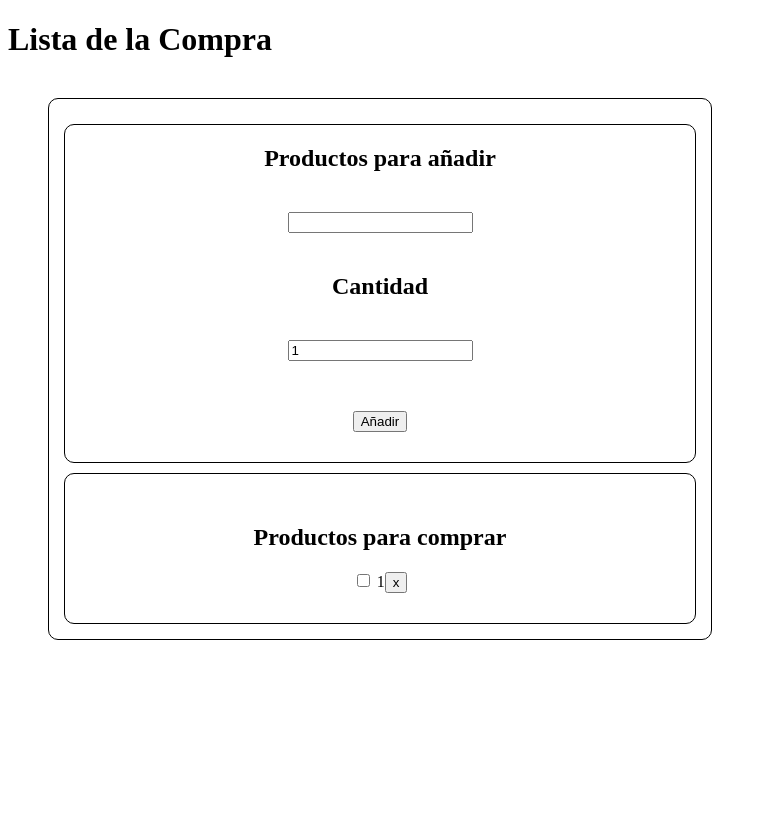
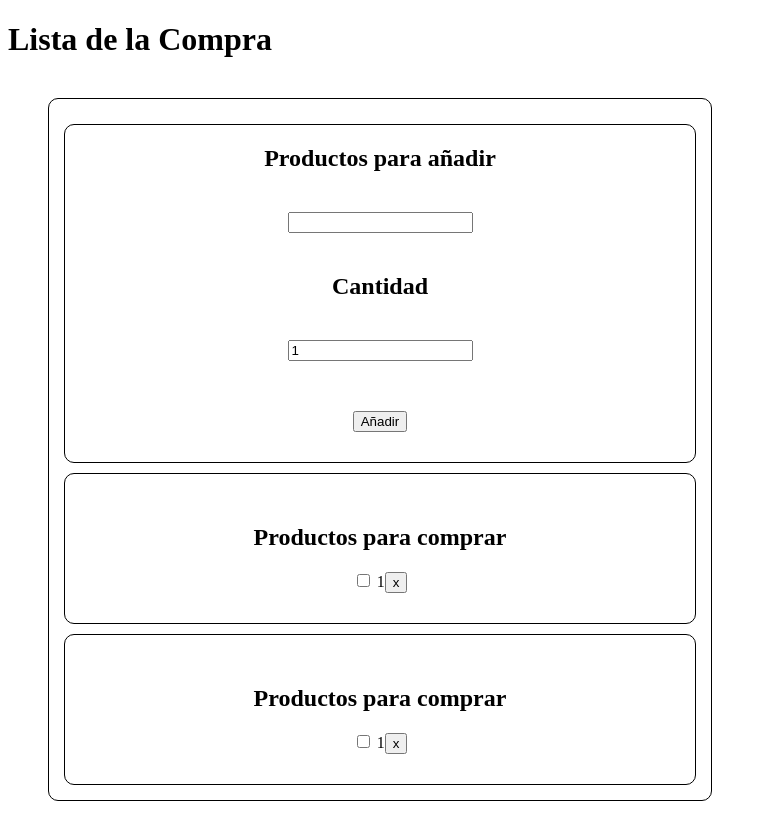
Before and after one commit to martagrana/Lista-compra, an Angular app in the folder listaCompra/: page / in a window 1280 px wide. Both pictures are taken after a click on the button "Añadir". Shown: the whole page, without its empty margins (0-767 px from the left). Before the commit the page ends 800 px from the top, so only its background shows below. Built offline with nearby package versions, Linux system fonts and the light colour scheme.

Commit message:
ngclass y constructor en objeto

```diff
--- a/listaCompra/src/app/app.component.css
+++ b/listaCompra/src/app/app.component.css
@@ -31,5 +31,5 @@
 }
 
 .verde {
-    text-decoration-color: darkgreen;
+    color: darkgreen;
 }
--- a/listaCompra/src/app/app.component.html
+++ b/listaCompra/src/app/app.component.html
@@ -19,10 +19,20 @@
       <h2>Productos para comprar</h2>
       <div *ngFor="let articulo of productos; let i = index">
         <input type="checkbox" [(ngModel)]="articulo.seleccionado">
-        <label *ngIf="articulo.cantidad<3" [class.tachado]="articulo.seleccionado" for="articulo{}">
+        <label [ngClass]="{'verde':articulo.cantidad>=3}" [class.tachado]="articulo.seleccionado" for="articulo{}">
           {{articulo.nombre}}</label>
-        <label *ngIf="articulo.cantidad>=3" style="color:darkred" [class.tachado]="articulo.seleccionado"
-          for="articulo{}">
+        <label> {{articulo.cantidad}}</label>
+        <button (click)="eliminar(i)">x</button>
+      </div>
+    </div>
+  </div>
+
+  <div class="contenedor-partes">
+    <div>
+      <h2>Productos para comprar</h2>
+      <div *ngFor="let articulo of productos; let i = index">
+        <input type="checkbox" [(ngModel)]="articulo.seleccionado">
+        <label [ngClass]="{'verde': articulo.mayor, 'tachado':articulo.seleccionado}" for="articulo{}">
           {{articulo.nombre}}</label>
         <label> {{articulo.cantidad}}</label>
         <button (click)="eliminar(i)">x</button>
--- a/listaCompra/src/app/app.component.ts
+++ b/listaCompra/src/app/app.component.ts
@@ -5,6 +5,12 @@ class Producto {
   seleccionado: boolean = false;
   cantidad: number = 1;
   mayor: boolean = false;
+
+  constructor(nombre: string, cantidad: number) {
+    this.nombre = nombre;
+    this.cantidad = cantidad;
+    this.mayor = this.cantidad >= 3;
+  }
 }
 @Component({
   selector: 'app-root',
@@ -18,9 +24,9 @@ export class AppComponent {
   nuevoProducto: Producto = { nombre: '', seleccionado: false, cantidad: 1, mayor: false };
 
 
-
   addProducto() {
-    this.productos.push(this.nuevoProducto);
+    let p = new Producto(this.nuevoProducto.nombre, this.nuevoProducto.cantidad);
+    this.productos.push(p);
     this.nuevoProducto = { nombre: '', seleccionado: false, cantidad: 1, mayor: false };
   }
 
```
